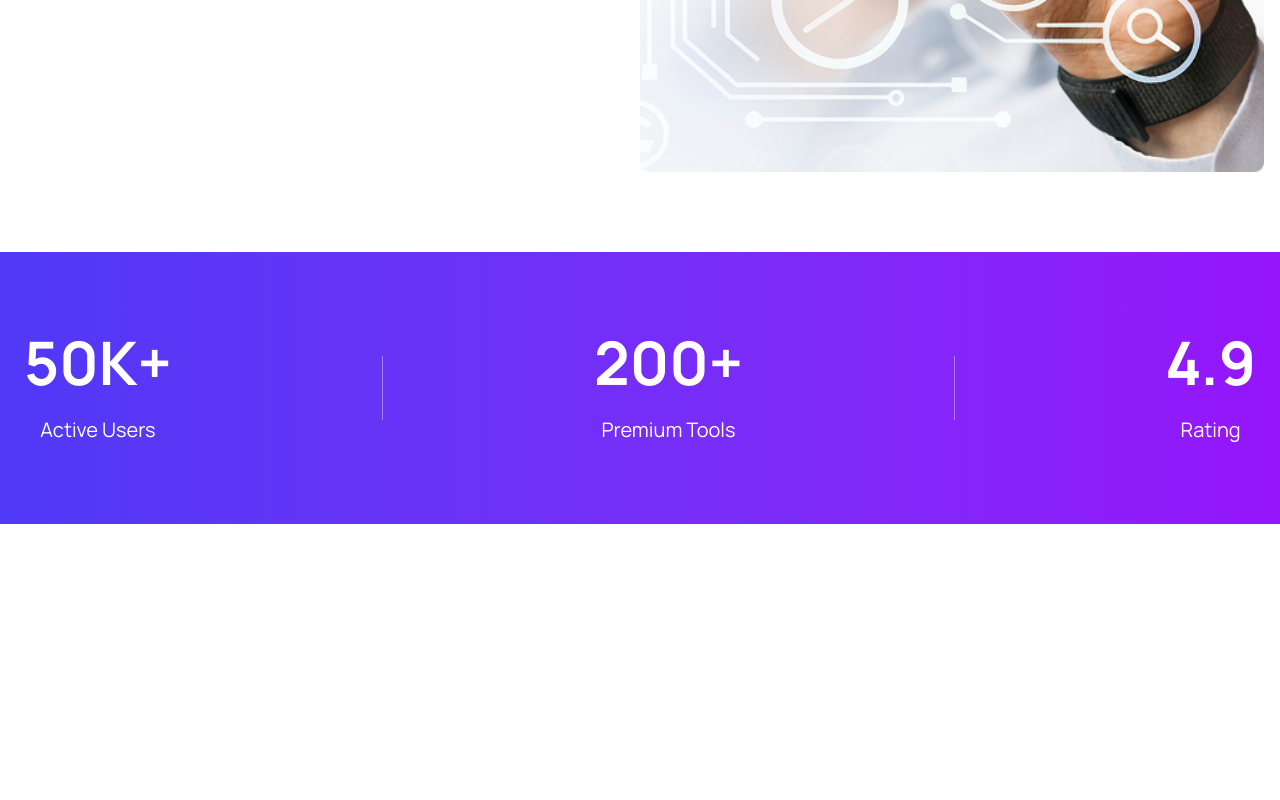
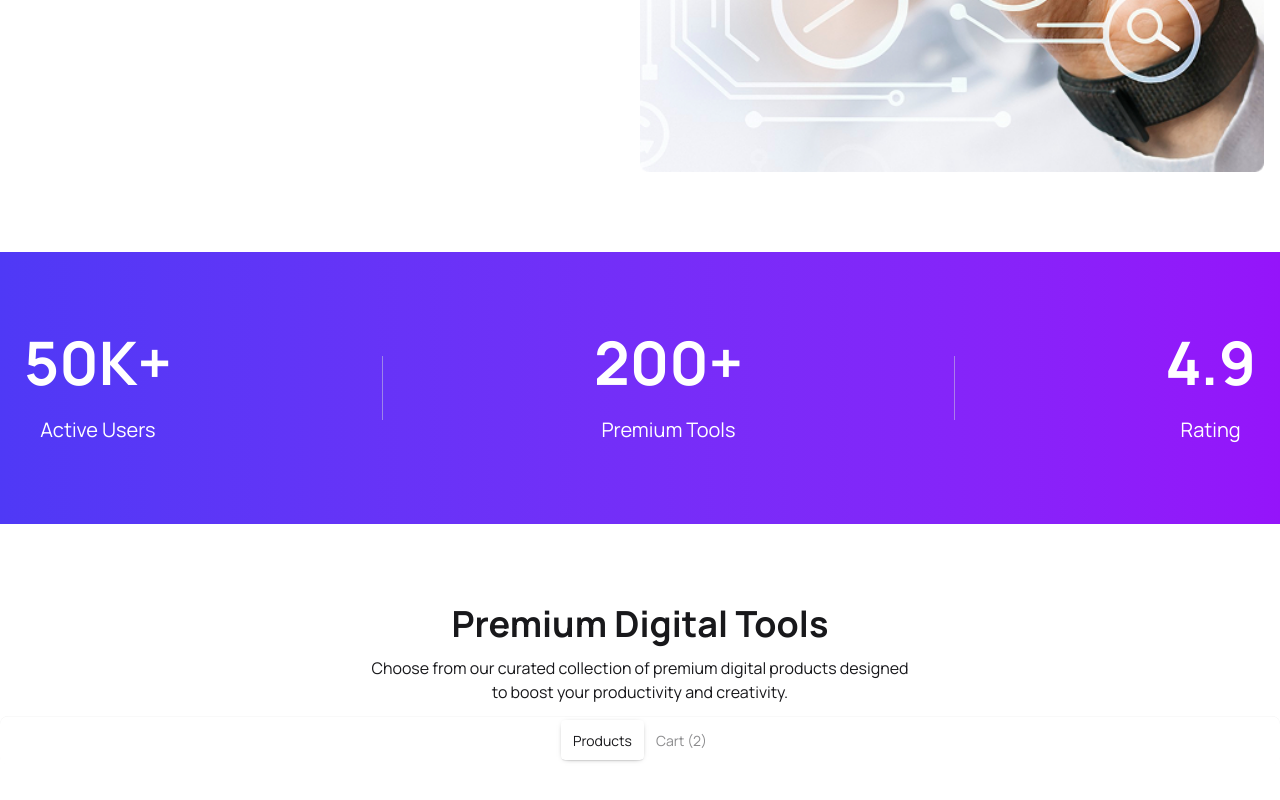
Before and after one commit to mostafijur1126/A6-DigiTools-Platform, a React (Vite) app: page / in a window 1280 px wide. Shown: the part 709-1509 px from the top of the page. Before the commit the page ends 1233 px from the top, so only its background shows below. Built offline with nearby package versions, Linux system fonts and the light colour scheme.

Commit message:
add btn toggleing system

```diff
--- a/src/App.jsx
+++ b/src/App.jsx
@@ -2,6 +2,7 @@
 import './App.css'
 import Banner from './Component/Home/Banner/Banner'
 import CounterSection from './Component/Home/CounterSection'
+import ButtonToggling from './Component/Home/PremiumDigitalTools/ButtonToggling'
 import Navbar from './Component/Navbar/Navbar'
 
 function App() {
@@ -11,6 +12,7 @@ function App() {
       <Navbar></Navbar>
       <Banner></Banner>
       <CounterSection></CounterSection>
+      <ButtonToggling></ButtonToggling>
     </>
   )
 }
--- /dev/null
+++ b/src/Component/Home/PremiumDigitalTools/ButtonToggling.jsx
@@ -0,0 +1,27 @@
+import React from 'react';
+
+const ButtonToggling = () => {
+    return (
+        <div className='max-w-7xl mx-auto text-center my-20 space-y-3'>
+            <h1 className='text-4xl font-bold'>Premium Digital Tools</h1>
+            <p>Choose from our curated collection of premium digital products designed<br />to boost your productivity and creativity.</p>
+            {/* name of each tab group should be unique */}
+            <div className="tabs tabs-box justify-center bg-transparent">
+                <input
+                type="radio"
+                name="my_tabs_1"
+                className="tab"
+                aria-label="Products"
+                defaultChecked/>
+                <input
+                type="radio"
+                name="my_tabs_1"
+                className="tab"
+                aria-label="Cart (2)" />
+
+            </div>
+        </div>
+    );
+};
+
+export default ButtonToggling;
```
